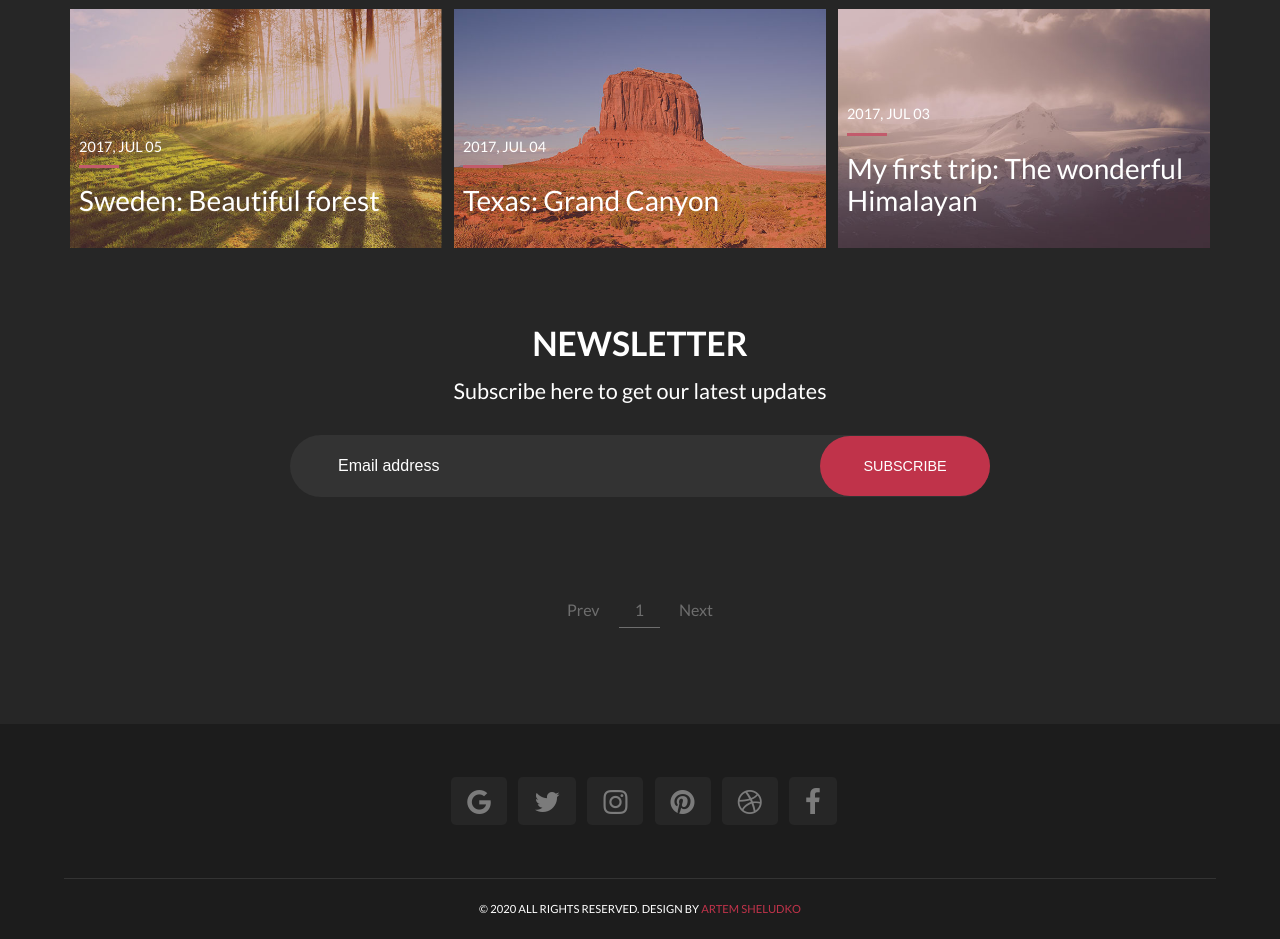
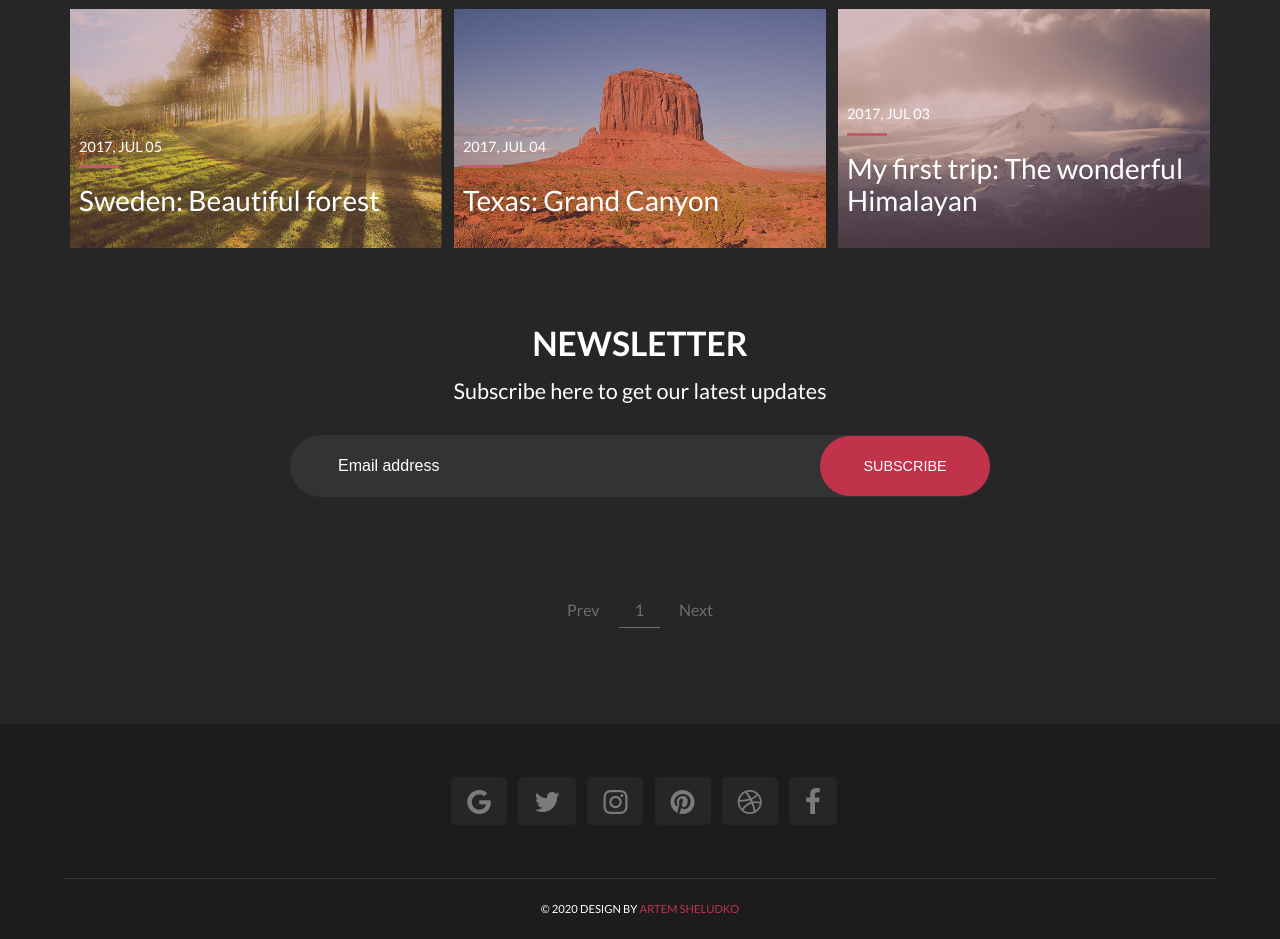
Before and after one commit to haslambda/blog, a Jekyll site: the page built from index.html, in a window 1280 px wide. Shown: the part 1413-2352 px from the top of the page. Built offline with Jekyll 4.4.1, drawn with Linux system fonts in a browser that asks for light colours; the list of posts is cut into pages by our own code.

Commit message:
Delete copyright text
This is a open-source repo. No need for copyright.

```diff
--- a/_includes/footer.html
+++ b/_includes/footer.html
@@ -3,7 +3,7 @@
   <div class="wrapper">
     {% include social_footer.html %}
     <div class="copyright">
-      <p>&copy; {{site.time | date: '%Y'}} All rights reserved. Design by <a href="https://artemsheludko.github.io" target="_blank">Artem Sheludko</a></p>
+      <p>&copy; {{site.time | date: '%Y'}} Design by <a href="https://artemsheludko.github.io" target="_blank">Artem Sheludko</a></p>
     </div>
   </div>
 </footer> <!-- End Section Footer -->
```
